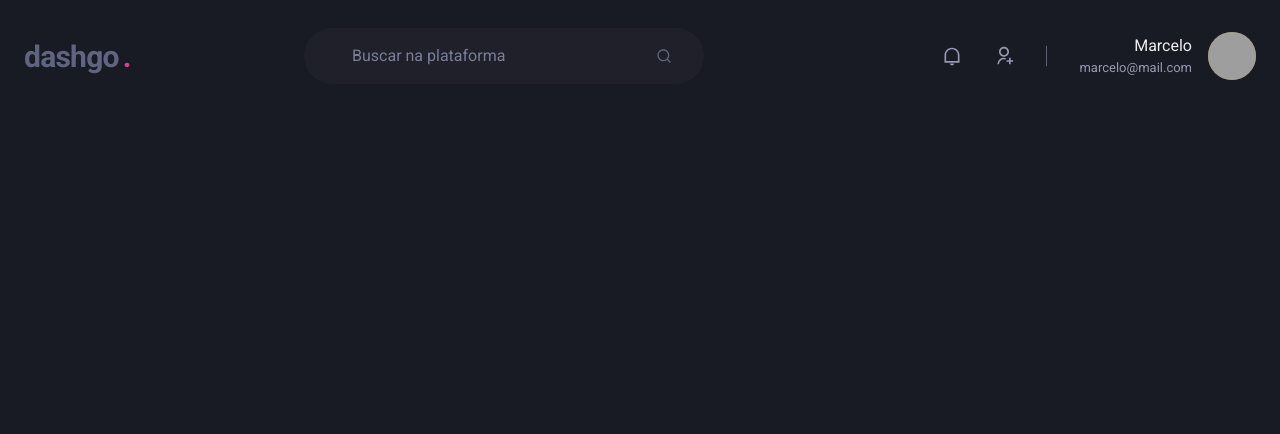
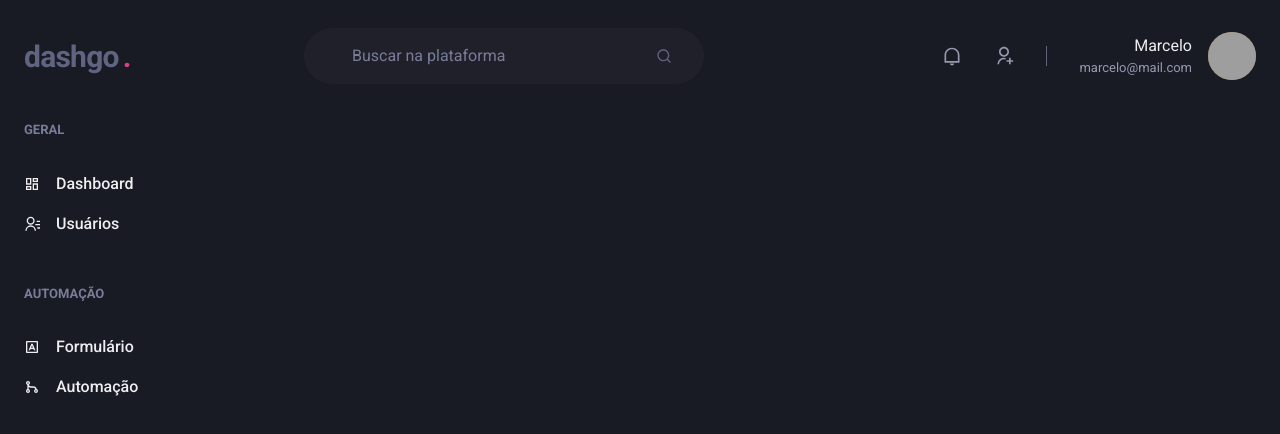
Before and after one commit to MarceloShirayama/dashgo, a Next.js app: page /dashboard in a window 1280 px wide. Shown: the top 434 px of the page. Built offline with nearby package versions, Linux system fonts and the light colour scheme; grey boxes are pictures that could not be loaded.

Commit message:
add sidebar component layout

```diff
--- /dev/null
+++ b/src/components/Sidebar.tsx
@@ -0,0 +1,54 @@
+import { Box, Icon, Link, Stack, Text } from "@chakra-ui/react";
+import {
+  RiContactsLine,
+  RiDashboardLine,
+  RiGitMergeLine,
+  RiInputMethodLine,
+} from "react-icons/ri";
+
+export function Sidebar() {
+  return (
+    <Box as={"aside"} width={"64"} marginRight={"8"}>
+      <Stack spacing={"12"} alignItems={"flex-start"}>
+        <Box>
+          <Text fontWeight={"bold"} color={"gray.400"} fontSize={"small"}>
+            GERAL
+          </Text>
+          <Stack spacing={"4"} marginTop={"8"} alignItems={"stretch"}>
+            <Link display={"flex"} alignItems={"center"}>
+              <Icon as={RiDashboardLine} />
+              <Text marginLeft={"4"} fontWeight={"medium"}>
+                Dashboard
+              </Text>
+            </Link>
+            <Link display={"flex"} alignItems={"center"}>
+              <Icon as={RiContactsLine} />
+              <Text marginLeft={"4"} fontWeight={"medium"}>
+                Usuários
+              </Text>
+            </Link>
+          </Stack>
+        </Box>
+        <Box>
+          <Text fontWeight={"bold"} color={"gray.400"} fontSize={"small"}>
+            AUTOMAÇÃO
+          </Text>
+          <Stack spacing={"4"} marginTop={"8"} alignItems={"stretch"}>
+            <Link display={"flex"} alignItems={"center"}>
+              <Icon as={RiInputMethodLine} />
+              <Text marginLeft={"4"} fontWeight={"medium"}>
+                Formulário
+              </Text>
+            </Link>
+            <Link display={"flex"} alignItems={"center"}>
+              <Icon as={RiGitMergeLine} />
+              <Text marginLeft={"4"} fontWeight={"medium"}>
+                Automação
+              </Text>
+            </Link>
+          </Stack>
+        </Box>
+      </Stack>
+    </Box>
+  );
+}
--- a/src/pages/dashboard.tsx
+++ b/src/pages/dashboard.tsx
@@ -1,9 +1,14 @@
+import { Flex } from "@chakra-ui/react";
 import { Header } from "src/components/Header";
+import { Sidebar } from "src/components/Sidebar";
 
 export default function Dashboard() {
   return (
-    <div>
+    <Flex direction={"column"} height={"100vh"}>
       <Header />
-    </div>
+      <Flex width={"100%"} mx={"auto"} my={"6"} paddingX={"6"} maxWidth={1480}>
+        <Sidebar />
+      </Flex>
+    </Flex>
   );
 }
```
